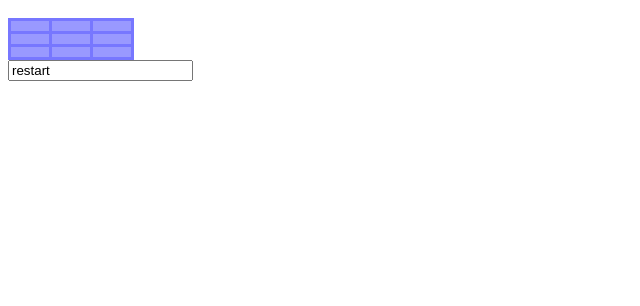
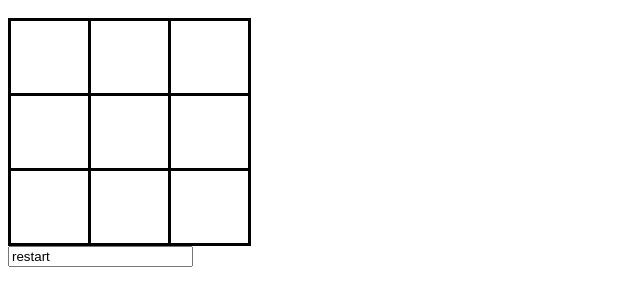
Before and after one commit to shnorginhimer/tic-tac-toe, a website: page ui.html in a window 1280 px wide. Shown: the part 48-354 px from the top of the page, without its empty margins (0-640 px from the left). Drawn offline with Linux system fonts and the light colour scheme.

Commit message:
board now has normal shape even when empty

```diff
--- a/styles.css
+++ b/styles.css
@@ -1,18 +1,23 @@
 table {
   font-family: arial;
   border-collapse: collapse;
-  width: 10%;
 }
 
 /* TODO Aaron this is where changes are needed to have table cells (td) have the right shape even when
    no content (spaces not X or O) are in them */
-td,
-th {
-  border: 3px solid #7777ff;
+td {
+  font-size: 50px;
+  border: 3px solid #000000;
+  width: 75px;
+  height: 75px;
+}
+
+tr {
+  border: 3px solid #000000;
   font-size: 50px;
   text-align: center;
   padding: 5px;
-  background-color: #9999ff;
+  background-color: #ffffff;
 }
 
 /* TODO Aaron you could also read about absolute positioning and layering in CSS
```
